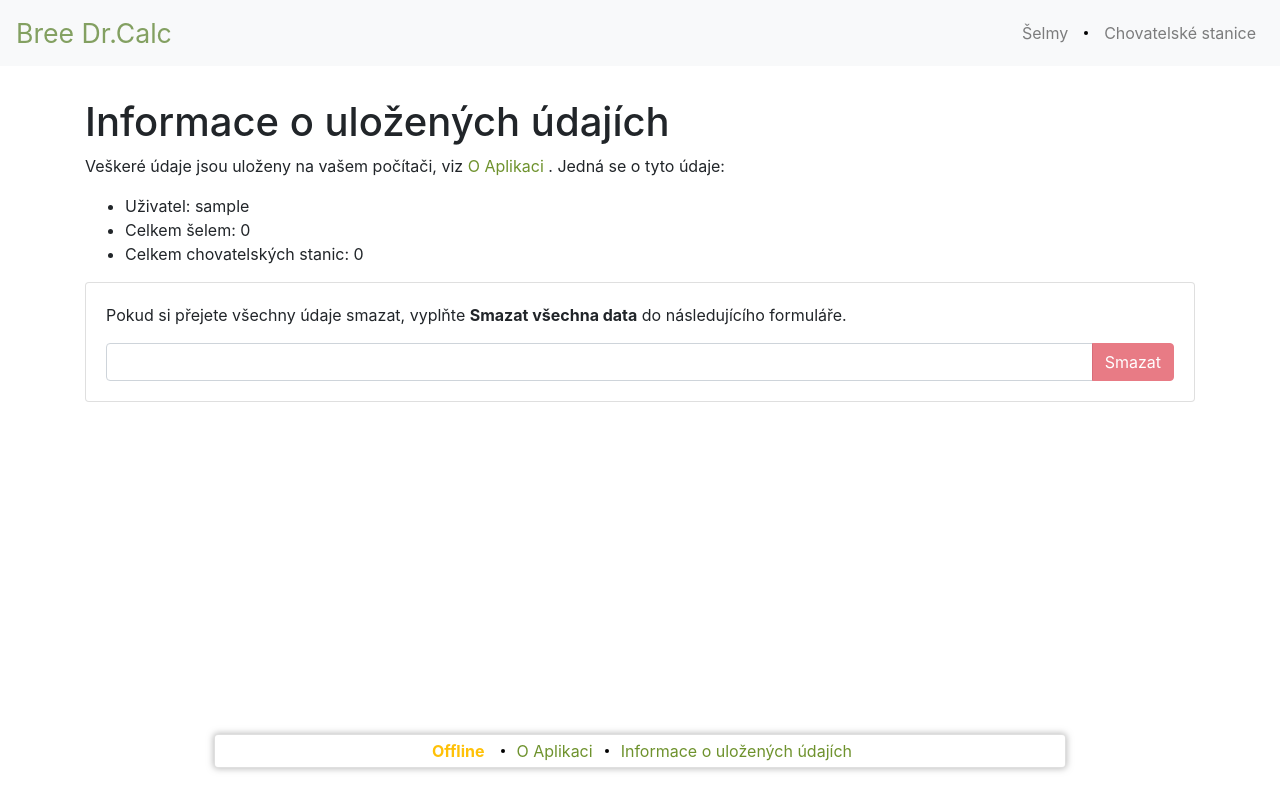
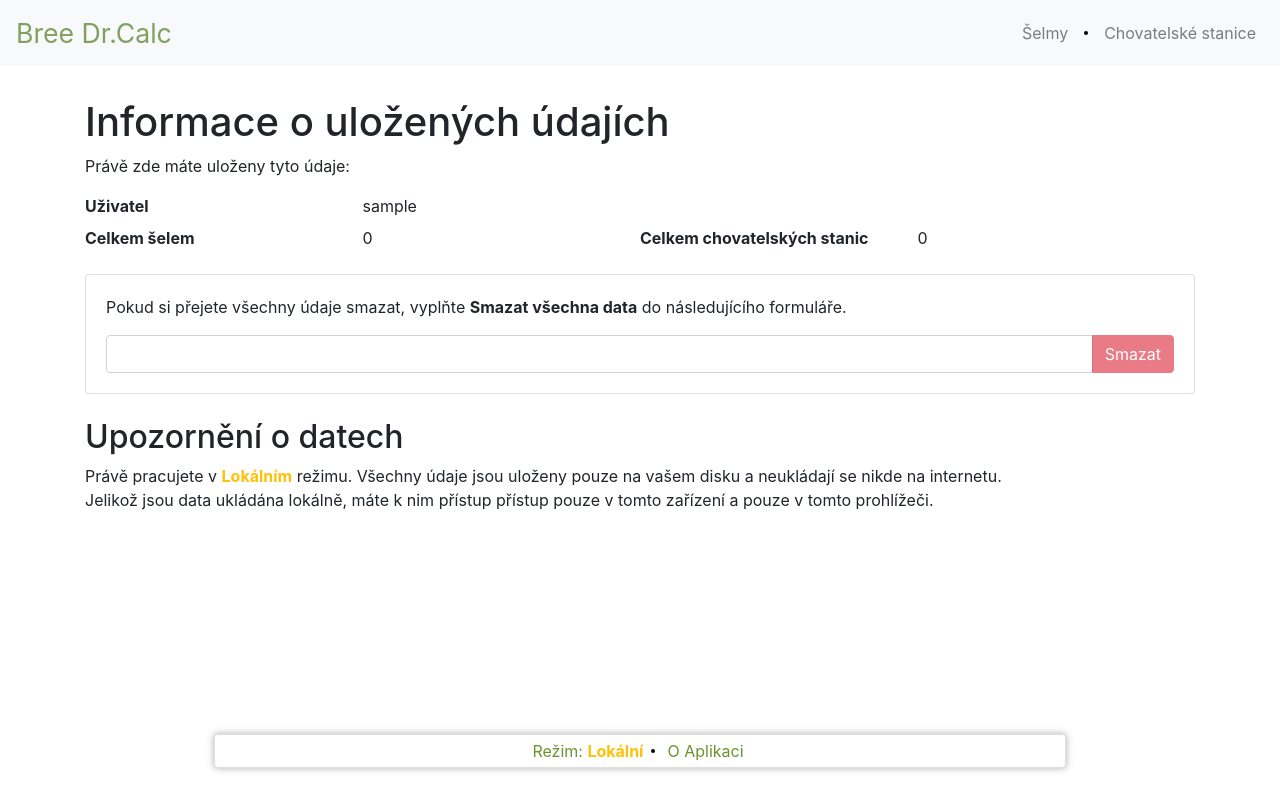
Before and after one commit to com-pot/bree-dr-calc, a Vue app: page /auth-info in a window 1280 px wide. Built offline with nearby package versions, Linux system fonts and the light colour scheme; sample sign-in values are in the browser's storage.

Commit message:
[app] Explain storage mode in more human way

```diff
--- a/src/modules/app/App.vue
+++ b/src/modules/app/App.vue
@@ -9,10 +9,6 @@
     <Footer class="card">
       <template #links>
         <router-link :to="{name: 'app.About'}">{{ $t('app.view.About') }}</router-link>
-        <template v-if="userAuthenticated">
-          <div class="spacer"/>
-          <router-link :to="{name: 'auth.AuthInfo'}">{{ $t('auth.view.AuthInfo') }}</router-link>
-        </template>
       </template>
     </Footer>
   </div>
--- a/src/modules/app/layouts/Footer.vue
+++ b/src/modules/app/layouts/Footer.vue
@@ -1,9 +1,27 @@
 <template>
   <footer class="app-footer">
-    <b class="app-connection-notice text-warning">Offline</b>
-    <i class="spacer"/>
+    <template v-if="isLoggedIn">
+      <router-link :to="{name: 'auth.AuthInfo'}">Režim: <b class="app-connection-notice text-warning">Lokální</b></router-link>
+      <i class="spacer"/>
+    </template>
+
     <nav v-if="$slots.links">
       <slot name="links"/>
     </nav>
   </footer>
 </template>
+
+<script>
+import authStore from "@/modules/auth/store/authStore";
+import {computed} from "vue";
+
+export default {
+  setup() {
+    const isLoggedIn = computed(() => authStore.getters.isLoggedIn())
+
+    return {
+      isLoggedIn,
+    }
+  },
+}
+</script>
--- a/src/modules/app/sass/bdcApp.scss
+++ b/src/modules/app/sass/bdcApp.scss
@@ -3,3 +3,4 @@
 
 @import "components/link";
 @import "components/term";
+@import "components/definitions";
--- /dev/null
+++ b/src/modules/app/sass/components/_definitions.scss
@@ -0,0 +1,5 @@
+.definitions {
+  display: grid;
+  grid-template-columns: repeat(4, 1fr);
+  grid-auto-flow: row;
+}
--- a/src/modules/app/sass/layout/_appLayout.scss
+++ b/src/modules/app/sass/layout/_appLayout.scss
@@ -41,10 +41,6 @@
     box-shadow: rgba(gray, 0.5) 0 0 6px 1px;
   }
 
-  .app-connection-notice {
-    padding: 0.25em 0.5em;
-  }
-
   #navbar, .app-footer {
     nav {
       display: flex;
--- a/src/modules/app/views/About.vue
+++ b/src/modules/app/views/About.vue
@@ -12,13 +12,7 @@
     </p>
     <p>
       Zdrojové kódy aplikace jsou otevřené a k nalezení, prozkoumání a návrhům k úpravám na
-      portálu <a :href="repoLink" target="_blank">GitHub</a>. Zn.: Kritika je vítána podobě Pull Requestů.
-    </p>
-
-    <h2>Upozornění o datech</h2>
-    <p>
-      Aplikace aktuálně slouží pouze jako kalkulačka a osobní rejstřík. Pracujete totiž v režimu <b
-      class="text-warning">Offline</b> a všechna data jsou uložena v paměti prohlížeče anebo na vašem disku. <br/>
+      portálu <a :href="repoLink" target="_blank">GitHub</a>. Zn.: Kritika je vítána v podobě Pull Requestů.
     </p>
 
     <h2>Možná rozšíření</h2>
--- a/src/modules/app/views/Home.vue
+++ b/src/modules/app/views/Home.vue
@@ -14,13 +14,30 @@
     </template>
 
     <template v-else>
-      <p>
-        Vítejte zpět v aplikaci {{ appName }}.
-      </p>
+      <h1>Vítejte zpět</h1>
       <p>
         Právě máte uloženo <router-link :to="{name: 'bestiary.MyBeasts'}">{{ bestiarySummary.beastCount }} šelem</router-link>
         v <router-link :to="{name: 'bestiary.BreedingStationsIndex'}">{{ bestiarySummary.stationCount }} stanicích</router-link>.
       </p>
+
+      <hr/>
+
+      <p>
+        Aplikaci nyní můžete začít používat jako rejstřík šelem a chovatelských stanic skrze sekce navigační lišty
+        na vrchu stránky.
+        <br/>
+        Většina údajů je nepoviná avšak je doporučeno vyplnit jméno šelmy a přiřadit ji k předem uložené
+        chovatelské stanici. Díky tomu bude jednodušší šelmy volit jako předchůdce anebo kandidáty pro připouštění.
+      </p>
+
+      <p>
+        V aplikaci se dále nachází <router-link :to="{name: 'bestiary.Pairing'}">plánovač připouštění</router-link>,
+        který za pomoci uložených šelem propočte Wrightův Koeficient a případně další údaje.
+        <br/>
+        Pro přesné výsledky je nutné pro šelmy nastavit jejich předky a koeficient genetického zatížení, které
+        do výpočtu vstupují.
+      </p>
+
     </template>
   </div>
 </template>
--- a/src/modules/auth/views/AuthInfo.vue
+++ b/src/modules/auth/views/AuthInfo.vue
@@ -1,17 +1,16 @@
 <template>
   <div class="auth-page">
     <h1>{{ $t('auth.view.AuthInfo') }}</h1>
-    <p>
-      Veškeré údaje jsou uloženy na vašem počítači, viz
-      <router-link :to="{name: 'app.About'}">{{ $t('app.view.About') }}</router-link>
-      .
-      Jedná se o tyto údaje:
-    </p>
-    <ul>
-      <li>Uživatel: {{ userName }}</li>
-      <li>Celkem šelem: {{ resetSummary.beastCount }}</li>
-      <li>Celkem chovatelských stanic: {{ resetSummary.breedingStations }}</li>
-    </ul>
+
+    <p>Právě zde máte uloženy tyto údaje:</p>
+    <dl class="definitions">
+      <dt>Uživatel</dt>
+      <dd style="grid-column: span 3">{{ userName }}</dd>
+      <dt>Celkem šelem</dt>
+      <dd>{{ resetSummary.beastCount }}</dd>
+      <dt>Celkem chovatelských stanic</dt>
+      <dd>{{ resetSummary.breedingStations }}</dd>
+    </dl>
 
     <div class="card">
       <div class="card-body">
@@ -27,6 +26,13 @@
         </div>
       </div>
     </div>
+
+    <h2 class="mt-4">Upozornění o datech</h2>
+    <p>
+      Právě pracujete v <b class="text-warning">Lokálním</b> režimu. Všechny údaje jsou uloženy pouze na vašem disku a
+      neukládají se nikde na internetu.<br/>
+      Jelikož jsou data ukládána lokálně, máte k nim přístup přístup pouze v tomto zařízení a pouze v tomto prohlížeči.
+    </p>
   </div>
 </template>
 
```
